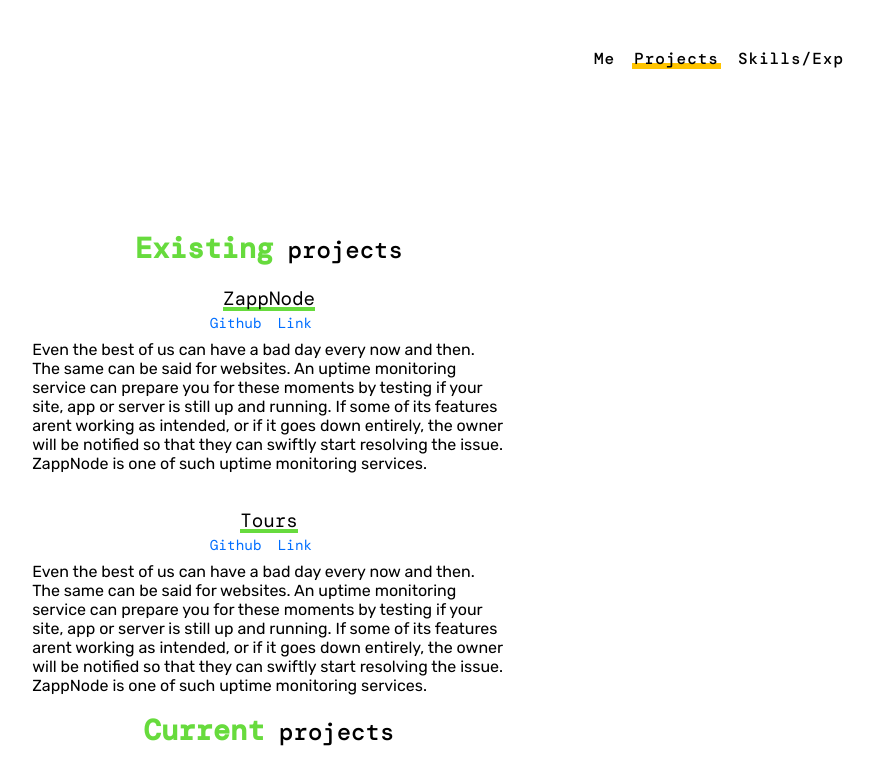
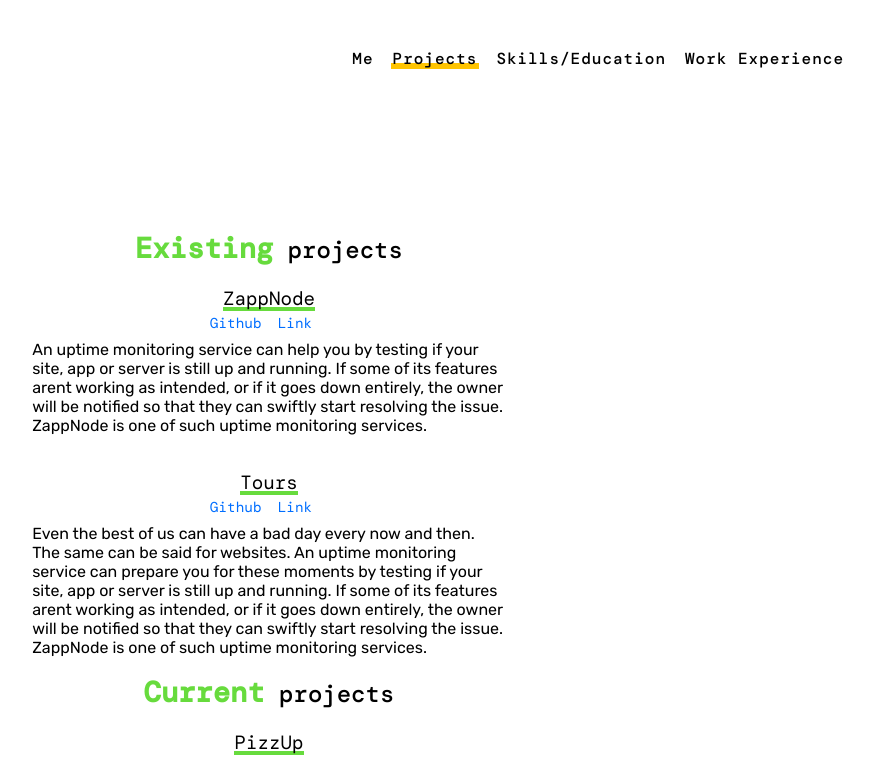
Before and after one commit to H4kim/portfolio-for-dev, a React (Create React App) app: page /projects in a window 1280 px wide. Shown: the top 759 px of the page, without its empty margins (371-1245 px from the left). Built offline with nearby package versions, Linux system fonts and the light colour scheme; a web font is replaced by a local one.

Commit message:
add work experience to the navbar

```diff
--- a/src/Components/NavBar/Navbar.js
+++ b/src/Components/NavBar/Navbar.js
@@ -7,7 +7,8 @@ function Navbar() {
             <ul>
                 <li><NavLink className={classes.navLink} to='/' exact activeClassName={classes.activeLink}>Me</NavLink></li>
                 <li><NavLink className={classes.navLink} to='/projects' activeClassName={classes.activeLink}>Projects</NavLink></li>
-                <li><NavLink className={classes.navLink} to='/Skills' activeClassName={classes.activeLink}>Skills/Exp</NavLink></li>
+                <li><NavLink className={classes.navLink} to='/Skills' activeClassName={classes.activeLink}>Skills/Education</NavLink></li>
+                <li><NavLink className={classes.navLink} to='/experience' activeClassName={classes.activeLink}>Work Experience</NavLink></li>
             </ul>
         </div>
     )
--- a/src/Utils/Constants.js
+++ b/src/Utils/Constants.js
@@ -41,7 +41,7 @@ export const projectsList = [
         github: '#',
         link: '#',
         title: 'ZappNode',
-        text:'Even the best of us can have a bad day every now and then. The same can be said for websites. An uptime monitoring service can prepare you for these moments by testing if your site, app or server is still up and running. If some of its features arent working as intended, or if it goes down entirely, the owner will be notified so that they can swiftly start resolving the issue. ZappNode is one of such uptime monitoring services.',
+        text:'An uptime monitoring service can help you by testing if your site, app or server is still up and running. If some of its features arent working as intended, or if it goes down entirely, the owner will be notified so that they can swiftly start resolving the issue. ZappNode is one of such uptime monitoring services.',
     },
     {
         id:'1',
```
Also changed, not shown: 1 other file (tests, documents, lock files or other folders).
